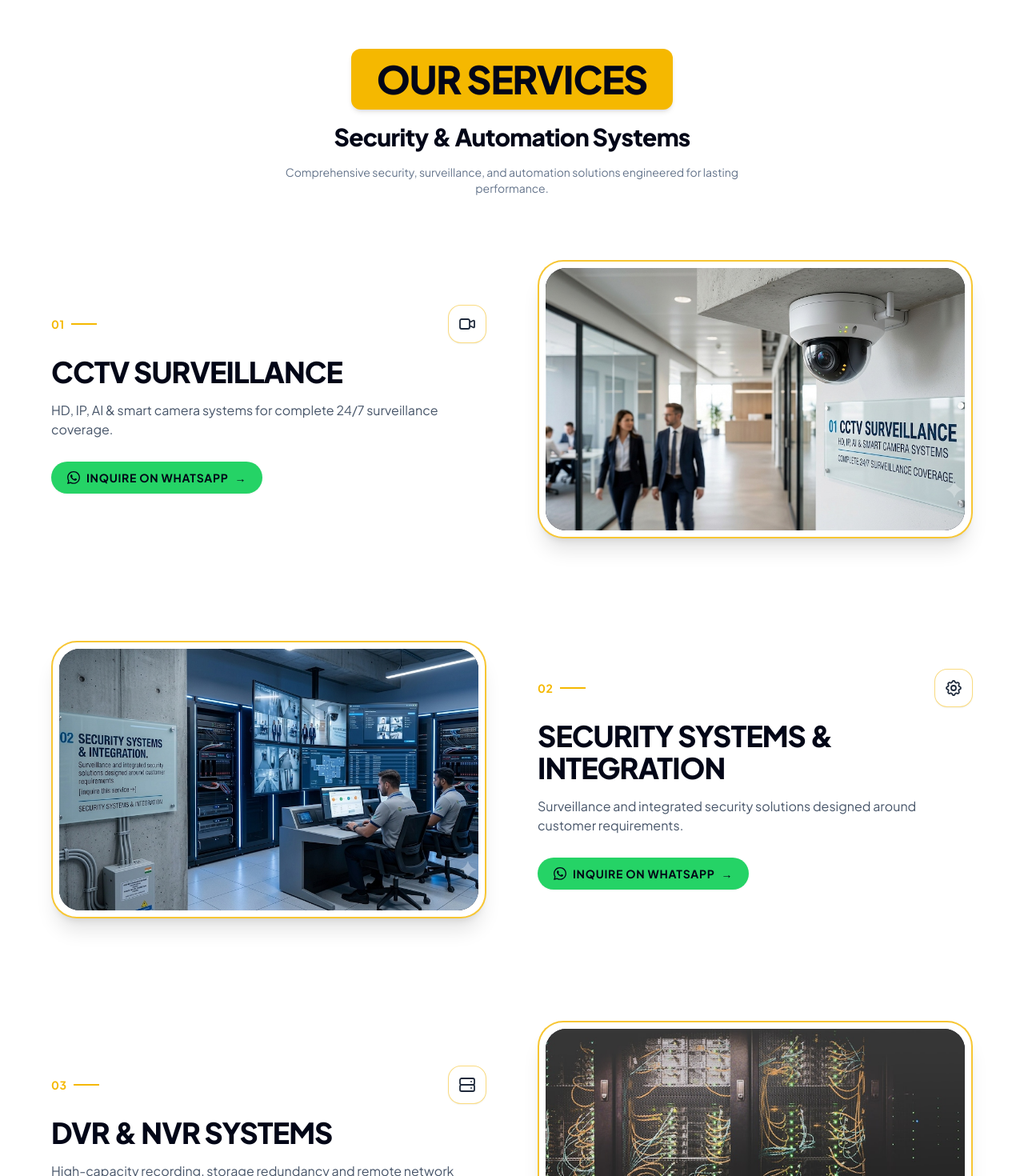
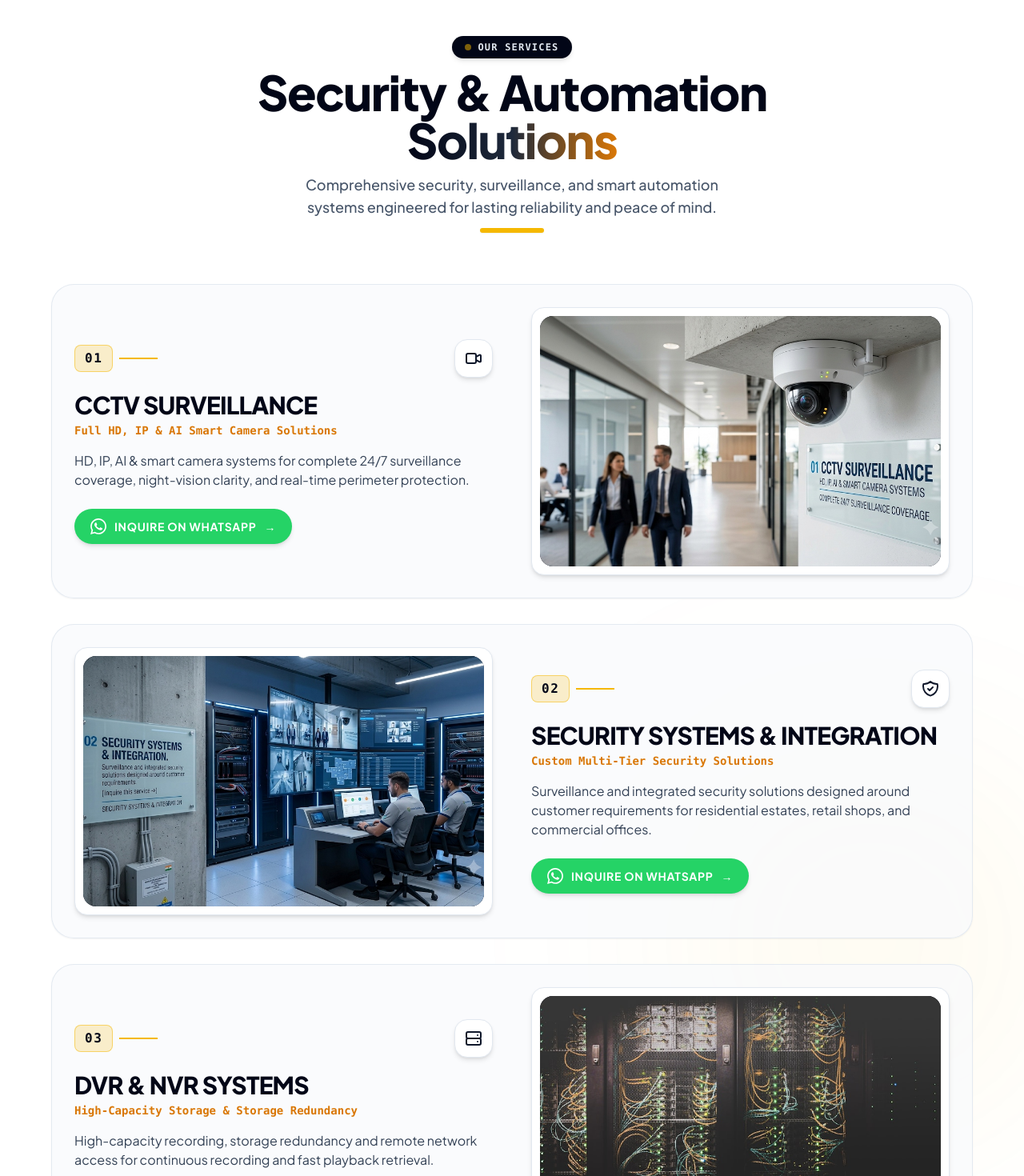
Before and after one commit to NYLEXWEB/Tech-Smart-System, a Next.js app: page / in a window 1280 px wide. Shown: the part 1660-3130 px from the top of the page at 80% size. Built offline with nearby package versions, Linux system fonts and the light colour scheme.

Commit message:
feat: add subtitles, expanded descriptions, and styling updates to Services component

```diff
--- a/src/components/Services.tsx
+++ b/src/components/Services.tsx
@@ -1,3 +1,5 @@
+"use client";
+
 import React from "react";
 import Image from "next/image";
 
@@ -6,119 +8,139 @@ export default function Services() {
     {
       number: "01",
       title: "CCTV SURVEILLANCE",
-      description: "HD, IP, AI & smart camera systems for complete 24/7 surveillance coverage.",
+      subtitle: "Full HD, IP & AI Smart Camera Solutions",
+      description: "HD, IP, AI & smart camera systems for complete 24/7 surveillance coverage, night-vision clarity, and real-time perimeter protection.",
       image: "/images/services/cctv.jpg",
       icon: (
-        <svg className="w-6 h-6 text-slate-800" fill="none" viewBox="0 0 24 24" stroke="currentColor">
-          <path strokeLinecap="round" strokeLinejoin="round" strokeWidth={1.8} d="M15 10l4.553-2.276A1 1 0 0121 8.618v6.764a1 1 0 01-1.447.894L15 14M5 18h8a2 2 0 002-2V8a2 2 0 00-2-2H5a2 2 0 00-2 2v8a2 2 0 002 2z" />
+        <svg className="w-5 h-5 sm:w-6 sm:h-6 text-slate-900" fill="none" viewBox="0 0 24 24" stroke="currentColor">
+          <path strokeLinecap="round" strokeLinejoin="round" strokeWidth={2} d="M15 10l4.553-2.276A1 1 0 0121 8.618v6.764a1 1 0 01-1.447.894L15 14M5 18h8a2 2 0 002-2V8a2 2 0 00-2-2H5a2 2 0 00-2 2v8a2 2 0 002 2z" />
         </svg>
       ),
     },
     {
       number: "02",
       title: "SECURITY SYSTEMS & INTEGRATION",
-      description: "Surveillance and integrated security solutions designed around customer requirements.",
+      subtitle: "Custom Multi-Tier Security Solutions",
+      description: "Surveillance and integrated security solutions designed around customer requirements for residential estates, retail shops, and commercial offices.",
       image: "/images/services/security-systems.jpg",
       icon: (
-        <svg className="w-6 h-6 text-slate-800" fill="none" viewBox="0 0 24 24" stroke="currentColor">
-          <path strokeLinecap="round" strokeLinejoin="round" strokeWidth={1.8} d="M10.325 4.317c.426-1.756 2.924-1.756 3.35 0a1.724 1.724 0 002.573 1.066c1.543-.94 3.31.826 2.37 2.37a1.724 1.724 0 001.065 2.572c1.756.426 1.756 2.924 0 3.35a1.724 1.724 0 00-1.066 2.573c.94 1.543-.826 3.31-2.37 2.37a1.724 1.724 0 00-2.572 1.065c-.426 1.756-2.924 1.756-3.35 0a1.724 1.724 0 00-2.573-1.066c-1.543.94-3.31-.826-2.37-2.37a1.724 1.724 0 00-1.065-2.572c-1.756-.426-1.756-2.924 0-3.35a1.724 1.724 0 001.066-2.573c-.94-1.543.826-3.31 2.37-2.37.996.608 2.296.07 2.572-1.065z" />
-          <path strokeLinecap="round" strokeLinejoin="round" strokeWidth={1.8} d="M15 12a3 3 0 11-6 0 3 3 0 016 0z" />
+        <svg className="w-5 h-5 sm:w-6 sm:h-6 text-slate-900" fill="none" viewBox="0 0 24 24" stroke="currentColor">
+          <path strokeLinecap="round" strokeLinejoin="round" strokeWidth={2} d="M9 12l2 2 4-4m5.618-4.016A11.955 11.955 0 0112 2.944a11.955 11.955 0 01-8.618 3.04A12.02 12.02 0 003 9c0 5.591 3.824 10.29 9 11.622 5.176-1.332 9-6.03 9-11.622 0-1.042-.133-2.052-.382-3.016z" />
         </svg>
       ),
     },
     {
       number: "03",
       title: "DVR & NVR SYSTEMS",
-      description: "High-capacity recording, storage redundancy and remote network access.",
+      subtitle: "High-Capacity Storage & Storage Redundancy",
+      description: "High-capacity recording, storage redundancy and remote network access for continuous recording and fast playback retrieval.",
       image: "/images/services/dvr-nvr.jpg",
       icon: (
-        <svg className="w-6 h-6 text-slate-800" fill="none" viewBox="0 0 24 24" stroke="currentColor">
-          <path strokeLinecap="round" strokeLinejoin="round" strokeWidth={1.8} d="M5 12h14M5 12a2 2 0 01-2-2V6a2 2 0 012-2h14a2 2 0 012 2v4a2 2 0 01-2 2M5 12a2 2 0 00-2 2v4a2 2 0 002 2h14a2 2 0 002-2v-4a2 2 0 00-2-2m-2-4h.01M17 16h.01" />
+        <svg className="w-5 h-5 sm:w-6 sm:h-6 text-slate-900" fill="none" viewBox="0 0 24 24" stroke="currentColor">
+          <path strokeLinecap="round" strokeLinejoin="round" strokeWidth={2} d="M5 12h14M5 12a2 2 0 01-2-2V6a2 2 0 012-2h14a2 2 0 012 2v4a2 2 0 01-2 2M5 12a2 2 0 00-2 2v4a2 2 0 002 2h14a2 2 0 002-2v-4a2 2 0 00-2-2m-2-4h.01M17 16h.01" />
         </svg>
       ),
     },
     {
       number: "04",
       title: "HOME AUTOMATION",
-      description: "Smart home and remote-control solutions for lighting, security, and appliances.",
+      subtitle: "Smart Home Touch & Remote Automation",
+      description: "Smart home and remote-control solutions for lighting, security gates, appliances, and climate controls accessible via mobile apps.",
       image: "/images/services/home-automation.jpg",
       icon: (
-        <svg className="w-6 h-6 text-slate-800" fill="none" viewBox="0 0 24 24" stroke="currentColor">
-          <path strokeLinecap="round" strokeLinejoin="round" strokeWidth={1.8} d="M3 12l2-2m0 0l7-7 7 7M5 10v10a1 1 0 001 1h3m10-11l2 2m-2-2v10a1 1 0 01-1 1h-3m-6 0a1 1 0 001-1v-4a1 1 0 011-1h2a1 1 0 011 1v4a1 1 0 001 1m-6 0h6" />
+        <svg className="w-5 h-5 sm:w-6 sm:h-6 text-slate-900" fill="none" viewBox="0 0 24 24" stroke="currentColor">
+          <path strokeLinecap="round" strokeLinejoin="round" strokeWidth={2} d="M3 12l2-2m0 0l7-7 7 7M5 10v10a1 1 0 001 1h3m10-11l2 2m-2-2v10a1 1 0 01-1 1h-3m-6 0a1 1 0 001-1v-4a1 1 0 011-1h2a1 1 0 011 1v4a1 1 0 001 1m-6 0h6" />
         </svg>
       ),
     },
     {
       number: "05",
       title: "ACCESS CONTROL",
-      description: "Door access management, smart electromagnetic locks, and RFID security.",
+      subtitle: "Smart Locks & RFID Gateways",
+      description: "Door access management, smart electromagnetic locks, and RFID security for restricted zones and commercial facilities.",
       image: "/images/services/access-control.jpg",
       icon: (
-        <svg className="w-6 h-6 text-slate-800" fill="none" viewBox="0 0 24 24" stroke="currentColor">
-          <path strokeLinecap="round" strokeLinejoin="round" strokeWidth={1.8} d="M8 11V7a4 4 0 118 0m-4 8v2m-6 4h12a2 2 0 002-2v-6a2 2 0 00-2-2H6a2 2 0 00-2 2v6a2 2 0 002 2z" />
+        <svg className="w-5 h-5 sm:w-6 sm:h-6 text-slate-900" fill="none" viewBox="0 0 24 24" stroke="currentColor">
+          <path strokeLinecap="round" strokeLinejoin="round" strokeWidth={2} d="M8 11V7a4 4 0 118 0m-4 8v2m-6 4h12a2 2 0 002-2v-6a2 2 0 00-2-2H6a2 2 0 00-2 2v6a2 2 0 002 2z" />
         </svg>
       ),
     },
     {
       number: "06",
       title: "BIOMETRIC SYSTEMS",
-      description: "Facial recognition and fingerprint attendance and secure access solutions.",
+      subtitle: "Facial Recognition & Fingerprint Attendance",
+      description: "Facial recognition and fingerprint attendance and secure access solutions for seamless staff management and audit trails.",
       image: "/images/services/biometrics.jpg",
       icon: (
-        <svg className="w-6 h-6 text-slate-800" fill="none" viewBox="0 0 24 24" stroke="currentColor">
-          <path strokeLinecap="round" strokeLinejoin="round" strokeWidth={1.8} d="M12 11c0 3.517-1.009 6.799-2.753 9.571m-3.44-2.04l.054-.09A13.916 13.916 0 008 11a4 4 0 118 0c0 1.017-.07 2.019-.203 3m-2.118 6.844A21.88 21.88 0 0015.171 17m3.839 1.132c.645-2.266.99-4.659.99-7.132A8 8 0 004 11a7.96 7.96 0 001.378 4.5" />
+        <svg className="w-5 h-5 sm:w-6 sm:h-6 text-slate-900" fill="none" viewBox="0 0 24 24" stroke="currentColor">
+          <path strokeLinecap="round" strokeLinejoin="round" strokeWidth={2} d="M12 11c0 3.517-1.009 6.799-2.753 9.571m-3.44-2.04l.054-.09A13.916 13.916 0 008 11a4 4 0 118 0c0 1.017-.07 2.019-.203 3m-2.118 6.844A21.88 21.88 0 0015.171 17m3.839 1.132c.645-2.266.99-4.659.99-7.132A8 8 0 004 11a7.96 7.96 0 001.378 4.5" />
         </svg>
       ),
     },
     {
       number: "07",
       title: "REMOTE MONITORING",
-      description: "Mobile viewing and remote surveillance access anytime, anywhere on smartphone apps.",
+      subtitle: "Live Smartphone App Access Anywhere",
+      description: "Mobile viewing and remote surveillance access anytime, anywhere on iOS and Android smartphone apps.",
       image: "/images/services/remote-monitoring.jpg",
       icon: (
-        <svg className="w-6 h-6 text-slate-800" fill="none" viewBox="0 0 24 24" stroke="currentColor">
-          <path strokeLinecap="round" strokeLinejoin="round" strokeWidth={1.8} d="M12 18h.01M8 21h8a2 2 0 002-2V5a2 2 0 00-2-2H8a2 2 0 00-2 2v14a2 2 0 002 2z" />
+        <svg className="w-5 h-5 sm:w-6 sm:h-6 text-slate-900" fill="none" viewBox="0 0 24 24" stroke="currentColor">
+          <path strokeLinecap="round" strokeLinejoin="round" strokeWidth={2} d="M12 18h.01M8 21h8a2 2 0 002-2V5a2 2 0 00-2-2H8a2 2 0 00-2 2v14a2 2 0 002 2z" />
         </svg>
       ),
     },
     {
       number: "08",
       title: "INSTALLATION & SERVICE",
-      description: "Complete professional installation, maintenance, configuration and dependable technical support.",
+      subtitle: "End-to-End On-Site Engineering & Maintenance",
+      description: "Complete professional installation, maintenance, configuration and dependable technical support across all districts in Kerala.",
       image: "/images/services/installation.jpg",
       icon: (
-        <svg className="w-6 h-6 text-slate-800" fill="none" viewBox="0 0 24 24" stroke="currentColor">
-          <path strokeLinecap="round" strokeLinejoin="round" strokeWidth={1.8} d="M9 12l2 2 4-4m5.618-4.016A11.955 11.955 0 0112 2.944a11.955 11.955 0 01-8.618 3.04A12.02 12.02 0 003 9c0 5.591 3.824 10.29 9 11.622 5.176-1.332 9-6.03 9-11.622 0-1.042-.133-2.052-.382-3.016z" />
+        <svg className="w-5 h-5 sm:w-6 sm:h-6 text-slate-900" fill="none" viewBox="0 0 24 24" stroke="currentColor">
+          <path strokeLinecap="round" strokeLinejoin="round" strokeWidth={2} d="M10.325 4.317c.426-1.756 2.924-1.756 3.35 0a1.724 1.724 0 002.573 1.066c1.543-.94 3.31.826 2.37 2.37a1.724 1.724 0 001.065 2.572c1.756.426 1.756 2.924 0 3.35a1.724 1.724 0 00-1.066 2.573c.94 1.543-.826 3.31-2.37 2.37a1.724 1.724 0 00-2.572 1.065c-.426 1.756-2.924 1.756-3.35 0a1.724 1.724 0 00-2.573-1.066c-1.543.94-3.31-.826-2.37-2.37a1.724 1.724 0 00-1.065-2.572c-1.756-.426-1.756-2.924 0-3.35a1.724 1.724 0 001.066-2.573c-.94-1.543.826-3.31 2.37-2.37.996.608 2.296.07 2.572-1.065z" />
         </svg>
       ),
     },
   ];
 
   return (
-    <section id="services" className="py-16 sm:py-28 bg-white border-t border-slate-100 w-full max-w-full overflow-hidden">
-      <div className="max-w-7xl mx-auto px-4 sm:px-6 lg:px-8 w-full">
+    <section id="services" className="relative py-16 sm:py-24 bg-white border-t border-b border-slate-200/80 w-full max-w-full overflow-hidden">
+      {/* Background Soft Ambient Lighting */}
+      <div className="absolute top-1/4 right-0 w-96 h-96 bg-brand-yellow/10 rounded-full blur-[140px] pointer-events-none" />
+      <div className="absolute bottom-10 left-0 w-96 h-96 bg-slate-100 rounded-full blur-[120px] pointer-events-none" />
+
+      <div className="relative z-10 max-w-7xl mx-auto px-4 sm:px-6 lg:px-8 w-full">
+
         {/* Section Header */}
-        <div className="text-center max-w-3xl mx-auto mb-12 sm:mb-20 space-y-4">
-          <div className="inline-block px-5 py-2 sm:px-8 sm:py-3.5 rounded-xl bg-brand-yellow text-slate-950 text-2xl sm:text-4xl lg:text-5xl font-black uppercase tracking-tight shadow-md">
-            OUR SERVICES
+        <div className="text-center max-w-3xl mx-auto mb-12 sm:mb-16 space-y-3">
+          <div className="inline-flex items-center gap-2 px-4 py-1.5 rounded-full bg-slate-950 text-white shadow-md">
+            <span className="w-2 h-2 rounded-full bg-brand-yellow animate-pulse" />
+            <span className="text-xs font-mono font-bold uppercase tracking-widest text-slate-200">OUR SERVICES</span>
           </div>
-          <h2 className="text-xl sm:text-3xl font-extrabold text-slate-950 tracking-tight">
-            Security & Automation Systems
+
+          <h2 className="text-3xl sm:text-5xl lg:text-6xl font-black text-slate-950 tracking-tight leading-tight">
+            Security & Automation{" "}
+            <span className="text-transparent bg-clip-text bg-gradient-to-r from-slate-950 via-slate-800 to-amber-600">
+              Solutions
+            </span>
           </h2>
-          <p className="text-xs sm:text-sm text-slate-500 max-w-xl mx-auto">
-            Comprehensive security, surveillance, and automation solutions engineered for lasting performance.
+
+          <p className="text-sm sm:text-lg text-slate-600 max-w-xl mx-auto font-medium leading-relaxed">
+            Comprehensive security, surveillance, and smart automation systems engineered for lasting reliability and peace of mind.
           </p>
+
+          <div className="w-20 h-1.5 bg-brand-yellow rounded-full mx-auto shadow-sm" />
         </div>
 
-        {/* Alternating Zig-Zag Rows matching exact screenshot reference */}
-        <div className="space-y-14 sm:space-y-24 lg:space-y-32 max-w-6xl mx-auto w-full">
+        {/* Compact Service Cards Grid - Minimal distance between distinct cards */}
+        <div className="space-y-6 sm:space-y-8 max-w-6xl mx-auto w-full">
           {services.map((service, index) => {
             const isEven = index % 2 === 1;
 
             return (
               <div
                 key={service.number}
-                className="grid grid-cols-1 lg:grid-cols-12 gap-6 sm:gap-8 lg:gap-16 items-center w-full"
+                className="group grid grid-cols-1 lg:grid-cols-12 gap-6 lg:gap-12 items-center w-full p-5 sm:p-7 rounded-3xl bg-slate-50/70 border border-slate-200/90 shadow-sm hover:shadow-xl hover:bg-white hover:border-brand-yellow/60 transition-all duration-300"
               >
                 {/* Content Block */}
                 <div
@@ -127,62 +149,70 @@ export default function Services() {
                   }`}
                 >
                   <div className="flex items-center justify-between">
-                    {/* Number with accent line */}
-                    <div className="flex items-center space-x-2 text-brand-yellow font-bold text-xs sm:text-sm tracking-wider">
-                      <span>{service.number}</span>
-                      <span className="w-6 sm:w-8 h-0.5 bg-brand-yellow" />
+                    {/* Number with accent badge */}
+                    <div className="flex items-center space-x-2 text-amber-600 font-mono font-extrabold text-sm sm:text-base tracking-widest">
+                      <span className="px-3 py-1 rounded-lg bg-brand-yellow/20 border border-brand-yellow/50 text-slate-950 font-black">
+                        {service.number}
+                      </span>
+                      <span className="w-8 sm:w-12 h-0.5 bg-brand-yellow" />
                     </div>
 
-                    {/* Icon Button Badge */}
-                    <div className="w-10 h-10 sm:w-12 sm:h-12 rounded-xl sm:rounded-2xl border border-brand-yellow/50 bg-white shadow-sm flex items-center justify-center">
+                    {/* Service Icon Container */}
+                    <div className="w-10 h-10 sm:w-12 sm:h-12 rounded-2xl bg-white border border-slate-200 shadow-md flex items-center justify-center group-hover:border-brand-yellow group-hover:bg-brand-yellow/10 transition-colors duration-300">
                       {service.icon}
                     </div>
                   </div>
 
-                  {/* Title in Heavy Uppercase */}
-                  <h3 className="text-xl sm:text-3xl lg:text-4xl font-extrabold text-slate-950 tracking-tight uppercase leading-tight">
-                    {service.title}
-                  </h3>
+                  {/* Title & Subtitle */}
+                  <div className="space-y-1">
+                    <h3 className="text-xl sm:text-3xl font-black text-slate-950 tracking-tight uppercase leading-tight">
+                      {service.title}
+                    </h3>
+                    <p className="text-xs sm:text-sm font-semibold text-amber-600 font-mono">
+                      {service.subtitle}
+                    </p>
+                  </div>
 
                   {/* Description */}
-                  <p className="text-xs sm:text-base text-slate-600 leading-relaxed font-normal">
+                  <p className="text-sm sm:text-base text-slate-700 leading-relaxed font-normal">
                     {service.description}
                   </p>
 
-                  <div className="pt-2 sm:pt-3">
+                  {/* Official WhatsApp Button - Original WhatsApp Brand Green (#25D366 with WHITE text) */}
+                  <div className="pt-2">
                     <a
                       href={`https://wa.me/919048171666?text=${encodeURIComponent(
                         `Hello TechSmart Systems, I would like to inquire about your ${service.title} service.`
                       )}`}
                       target="_blank"
                       rel="noopener noreferrer"
-                      className="inline-flex items-center gap-2 px-4 py-2.5 sm:px-5 sm:py-2.5 rounded-full bg-[#25D366] hover:bg-[#20bd5a] active:scale-[0.98] text-slate-950 text-xs sm:text-sm font-bold uppercase tracking-wider shadow-sm transition-all duration-200 hover:shadow-md"
+                      className="inline-flex items-center gap-2.5 px-5 py-3 rounded-full bg-[#25D366] hover:bg-[#20bd5a] active:scale-[0.98] text-white text-xs sm:text-sm font-bold uppercase tracking-wider shadow-md hover:shadow-lg transition-all duration-200 group/wa"
                     >
                       <svg
-                        className="w-4 h-4 fill-current"
+                        className="w-5 h-5 fill-current text-white flex-shrink-0"
                         viewBox="0 0 24 24"
                       >
                         <path d="M.057 24l1.687-6.163c-1.041-1.804-1.588-3.849-1.587-5.946.003-6.556 5.338-11.891 11.893-11.891 3.181.001 6.167 1.24 8.413 3.488 2.245 2.248 3.481 5.236 3.48 8.414-.003 6.557-5.338 11.892-11.893 11.892-1.99-.001-3.951-.5-5.688-1.448l-6.305 1.654zm6.597-3.807c1.676.995 3.276 1.591 5.392 1.592 5.448 0 9.886-4.434 9.889-9.885.002-5.462-4.415-9.89-9.881-9.892-5.452 0-9.887 4.434-9.889 9.884-.001 2.225.651 3.891 1.746 5.634l-.999 3.648 3.742-.981zm11.387-5.464c-.074-.124-.272-.198-.57-.347-.297-.149-1.758-.868-2.031-.967-.272-.099-.47-.149-.669.149-.198.297-.768.967-.941 1.165-.173.198-.347.223-.644.074-.297-.149-1.255-.462-2.39-1.475-.883-.788-1.48-1.761-1.653-2.059-.173-.297-.018-.458.13-.606.134-.133.297-.347.446-.521.151-.172.2-.296.3-.495.099-.198.05-.372-.025-.521-.075-.148-.669-1.611-.916-2.206-.242-.579-.487-.501-.669-.51l-.57-.01c-.198 0-.52.074-.792.372s-1.04 1.016-1.04 2.479 1.065 2.876 1.213 3.074c.149.198 2.095 3.2 5.076 4.487.709.306 1.263.489 1.694.626.712.226 1.36.194 1.872.118.571-.085 1.758-.719 2.006-1.413.248-.695.248-1.29.173-1.414z" />
                       </svg>
                       <span>Inquire on WhatsApp</span>
-                      <span>→</span>
+                      <span className="transform group-hover/wa:translate-x-1 transition-transform">→</span>
                     </a>
                   </div>
                 </div>
 
-                {/* Image Block with Custom Outline Ring */}
+                {/* Image Block with Outer Frame */}
                 <div
                   className={`lg:col-span-6 ${
                     isEven ? "lg:order-1" : "lg:order-2"
                   }`}
                 >
-                  <div className="p-1.5 sm:p-2 rounded-2xl sm:rounded-[2rem] border-2 border-brand-yellow/80 bg-white shadow-lg sm:shadow-xl transition-transform duration-300 hover:scale-[1.01] sm:hover:scale-[1.02]">
-                    <div className="relative aspect-[16/10] w-full rounded-xl sm:rounded-[1.6rem] overflow-hidden bg-slate-950">
+                  <div className="p-1.5 sm:p-2.5 rounded-2xl border border-slate-200 bg-white shadow-md group-hover:shadow-xl group-hover:border-brand-yellow/60 transition-all duration-300">
+                    <div className="relative aspect-[16/10] w-full rounded-xl sm:rounded-2xl overflow-hidden bg-slate-950">
                       <Image
                         src={service.image}
                         alt={service.title}
                         fill
-                        className="object-cover"
+                        className="object-cover group-hover:scale-105 transition-transform duration-700 ease-out"
                         sizes="(max-width: 1024px) 100vw, 550px"
                       />
                     </div>
@@ -192,6 +222,28 @@ export default function Services() {
             );
           })}
         </div>
+
+        {/* Bottom CTA Banner - Perfectly Padded & Aligned */}
+        <div className="mt-12 sm:mt-16 p-8 sm:p-10 rounded-3xl bg-slate-950 text-white shadow-2xl flex flex-col sm:flex-row items-center justify-between gap-6">
+          <div className="space-y-3 text-center sm:text-left">
+            <div className="inline-block px-3 py-1 rounded-md bg-amber-500/20 border border-amber-500/40 text-brand-yellow font-mono text-xs font-bold uppercase tracking-widest">
+              NEED CUSTOM SECURITY ARCHITECTURE?
+            </div>
+            <h3 className="text-2xl sm:text-3xl lg:text-4xl font-black text-white tracking-tight leading-snug">
+              Get a Free On-Site Inspection & Quote
+            </h3>
+            <p className="text-xs sm:text-sm text-slate-300 font-medium max-w-xl leading-relaxed">
+              Our experts evaluate your premises in Kollam & Kerala to propose the ideal CCTV and security setup.
+            </p>
+          </div>
+          <a
+            href="#contact"
+            className="inline-flex items-center justify-center px-8 py-4 text-xs sm:text-sm font-black uppercase tracking-wider text-slate-950 bg-brand-yellow hover:bg-brand-yellow-hover rounded-full shadow-lg hover:shadow-xl transition-all duration-200 flex-shrink-0"
+          >
+            Request Inspection
+          </a>
+        </div>
+
       </div>
     </section>
   );
```
